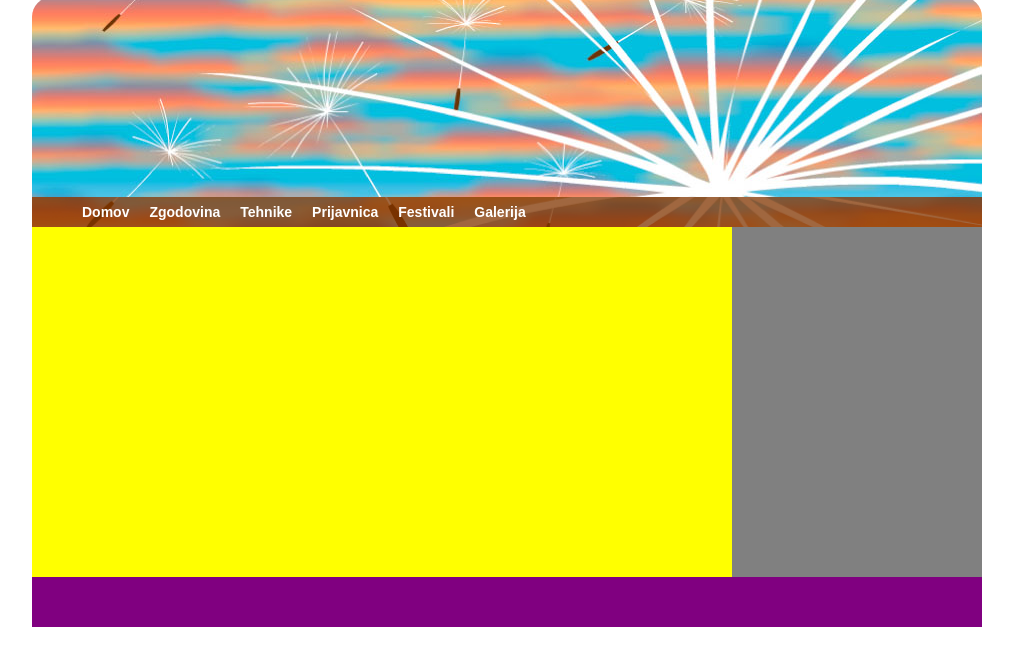
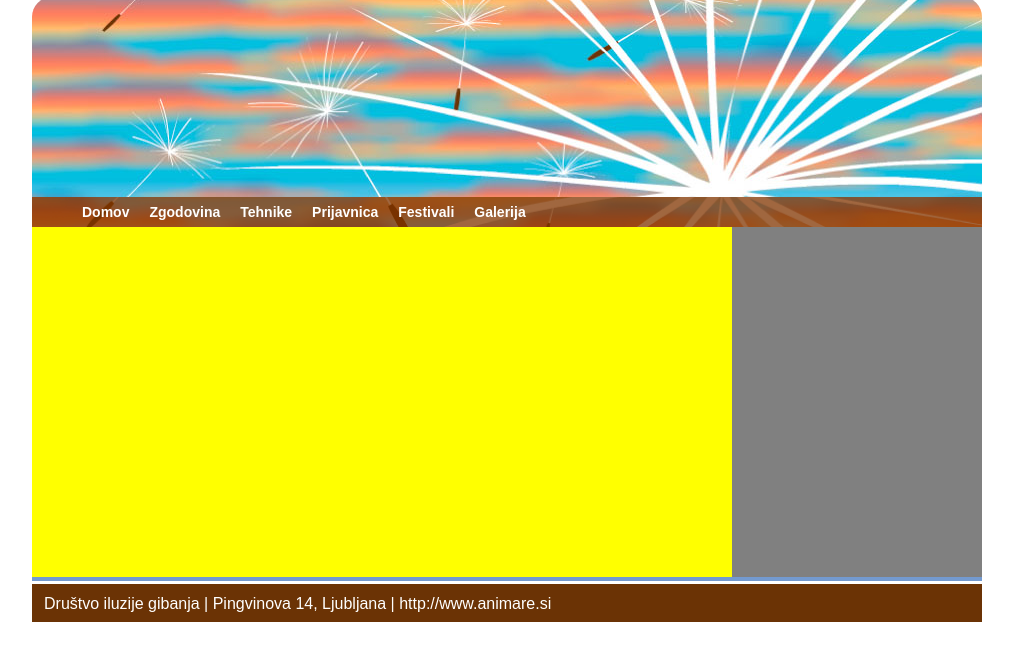
Before and after one commit to Maticko25/www.animare.si, a plain HTML site: page index.html in a window 1280 px wide. Shown: the part 103-768 px from the top of the page, without its empty margins (133-1146 px from the left). Drawn offline with Linux system fonts and the light colour scheme.

Commit message:
Oblikuj nogo

```diff
--- a/index.html
+++ b/index.html
@@ -36,7 +36,9 @@
 			<article id="Clanek"></article>
 			<aside id="Sorodno"></aside>
 		</section>
-		<footer id="Noga"></footer>
+		<footer id="Noga">
+			Društvo iluzije gibanja | Pingvinova 14, Ljubljana | <a href="http://www.animare.si" target="_blank">http://www.animare.si</a>
+		</footer>
 	</div>
 </body>
 </html>
--- a/slogi.css
+++ b/slogi.css
@@ -109,7 +109,19 @@ html,body{
 	width: 250px;
 }
 #Noga{
-	background-color: purple;
-	height: 50px;
+	background-image: linear-gradient(to bottom, #739ad0 0, #739ad0 10%, #fff 10%, #fff 15%, #6b3305 15%, #6b3305 100%);
+	background-repeat:repeat-x;
+	color: white;
+	padding: 18px 0 0 12px;
+	margin-bottom: 45px;
+	box-sizing:border-box;
+	height: 45px;
 	width: 950px;
 }
+#Noga a{
+	color: white;
+	text-decoration: none;
+}
+#Noga a:hover{
+	text-decoration: underline;
+}
```
Also changed, not shown: Grafika/noga.png (deleted).
